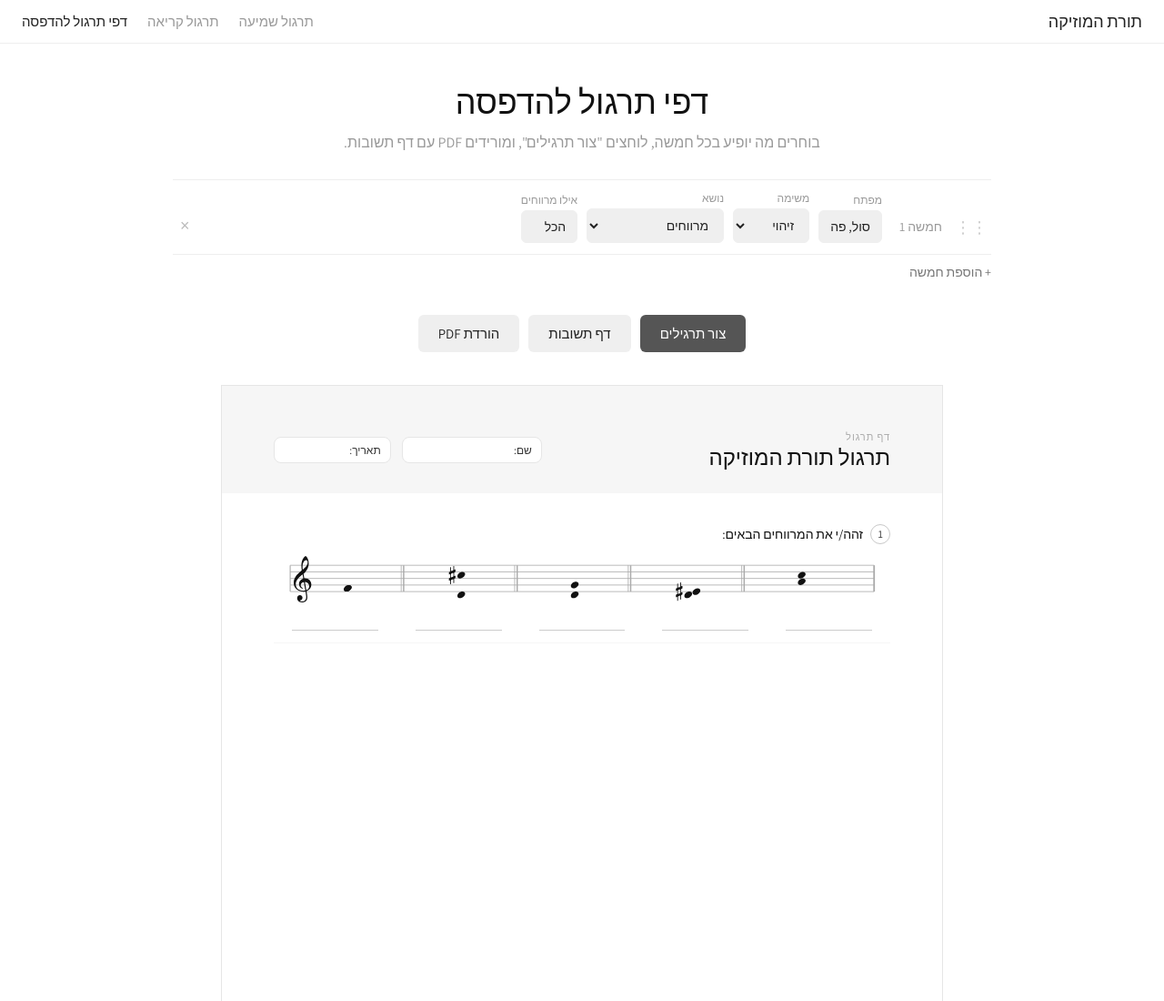
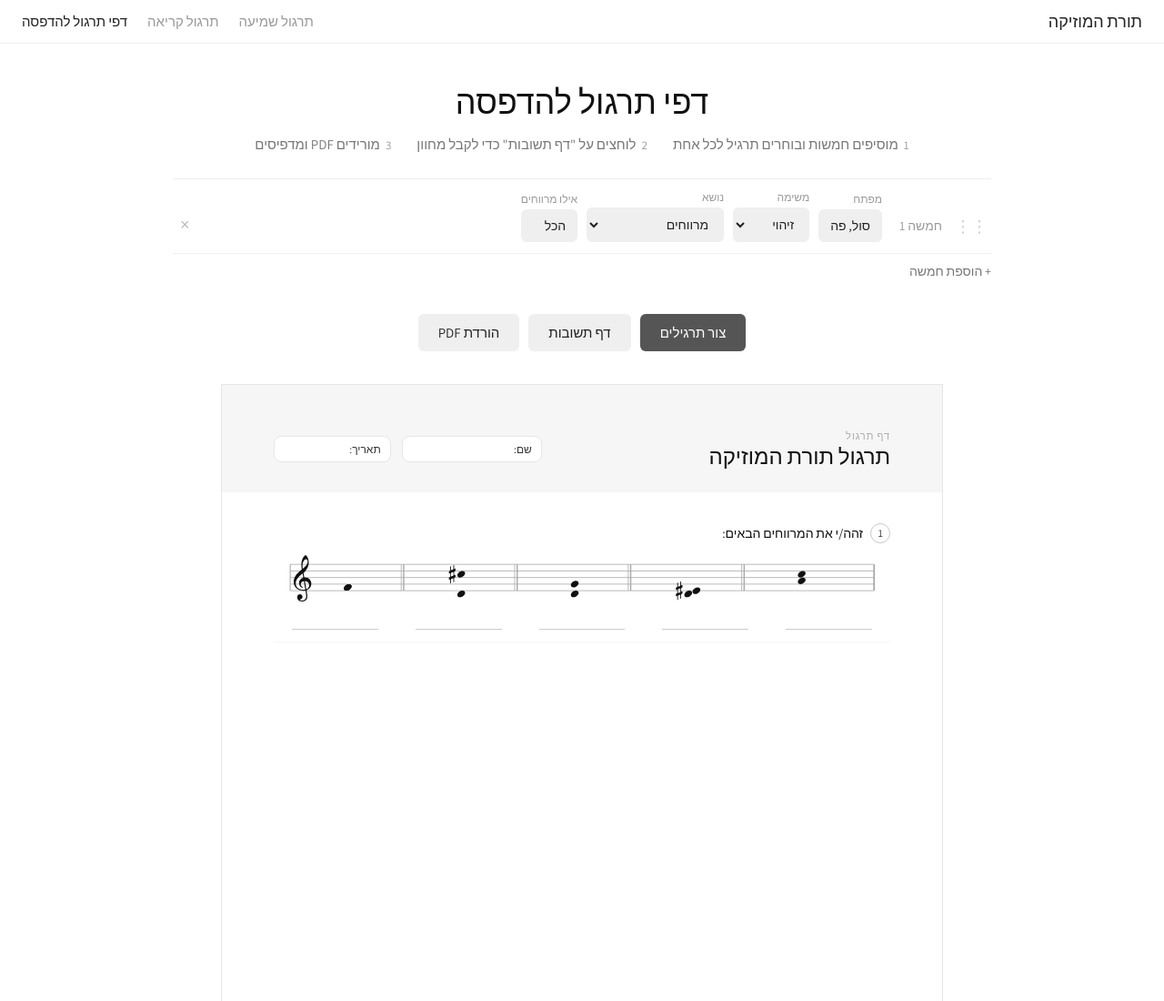
Before and after one commit to noambartov/others, a plain HTML site: page music_theory_worksheets_generator.html in a window 1280 px wide. Shown: the top 1100 px of the page at 91% size. Drawn offline with nearby package versions, Linux system fonts and the light colour scheme.

Commit message:
Worksheets page: three short numbered steps under the title (#35)
Replaces the one-line intro with the steps in the user's words, in a
gender-neutral phrasing: add staves and pick an exercise for each, open
the answer sheet, download the PDF and print.


Claude-Session: https://claude.ai/code/session_01J119CJxsrK6jMVhQpyrptr

Co-authored-by: Claude <noreply@anthropic.com>

```diff
--- a/music_theory_worksheets_generator.html
+++ b/music_theory_worksheets_generator.html
@@ -47,7 +47,13 @@
     .app-container { max-width: 900px; margin: 0 auto; }
     .app-header { text-align: center; margin: 40px 0 28px; }
     .app-header h1 { font-weight: 300; font-size: 36px; color: #111111; margin: 0; }
-    .app-intro { color: var(--muted); font-size: 16px; margin: 10px auto 0; max-width: 560px; line-height: 1.5; }
+    /* שלבי העבודה מתחת לכותרת, בניסוח שמתאים לכולם */
+    .app-steps { list-style: none; counter-reset: step; display: flex; justify-content: center; gap: 28px; margin: 14px 0 0; padding: 0; color: #777777; font-size: 15px; }
+    .app-steps li { counter-increment: step; display: flex; align-items: baseline; gap: 6px; }
+    .app-steps li::before { content: counter(step); color: var(--muted); font-size: 13px; }
+    @media (max-width: 600px) {
+      .app-steps { flex-direction: column; align-items: flex-start; gap: 6px; text-align: right; max-width: 340px; margin-inline: auto; }
+    }
 
     .controls-panel { border-top: 1px solid var(--rule); margin-bottom: 8px; }
 
@@ -198,7 +204,11 @@
 <div class="app-container">
   <div class="app-header">
     <h1>דפי תרגול להדפסה</h1>
-    <p class="app-intro">בוחרים מה יופיע בכל חמשה, לוחצים "צור תרגילים", ומורידים PDF עם דף תשובות.</p>
+    <ol class="app-steps">
+      <li>מוסיפים חמשות ובוחרים תרגיל לכל אחת</li>
+      <li>לוחצים על "דף תשובות" כדי לקבל מחוון</li>
+      <li>מורידים PDF ומדפיסים</li>
+    </ol>
   </div>
 
   <div class="controls-panel">
```
